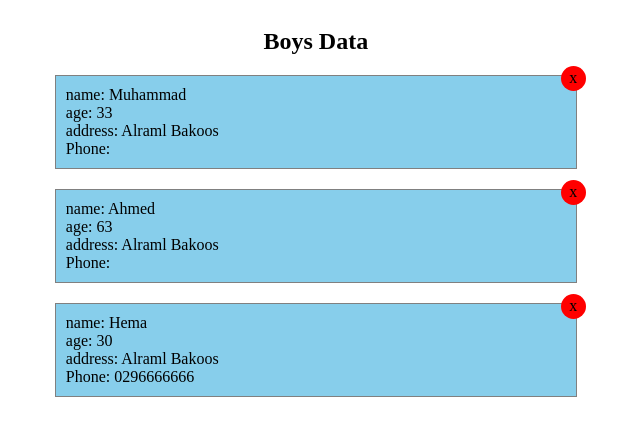
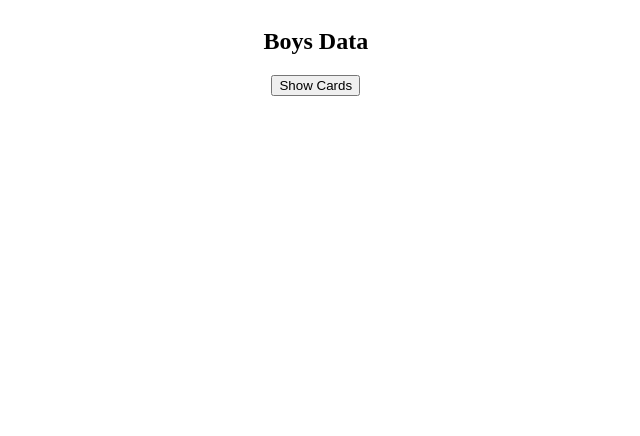
Before and after one commit to Muhammed-Saleh/ReactJS-Part-01-Learn-React-Hooks-by-Project-, a React (Create React App) app: page / in a window 1280 px wide. Shown: the top 436 px of the page, without its empty margins (261-901 px from the left). Built offline with nearby package versions, Linux system fonts and the light colour scheme.

Commit message:
Toggle State and too many render explanation

```diff
--- a/src/components/App/App.module.css
+++ b/src/components/App/App.css
@@ -5,3 +5,11 @@
     justify-content: center;
     width: 90%;
 }
+
+.show {
+    display: block;
+}
+
+.hide {
+    display: none;
+}
--- a/src/components/App/App.js
+++ b/src/components/App/App.js
@@ -1,8 +1,9 @@
 import React, { useState } from 'react'
 import Card from '../Card/Card';
-import styles from './App.module.css';
+import './App.css';
 
 const App = () => {
+    const [cardToggle, setCardToggle] = useState(false);
     const [state, setState] = useState(
         [
             {
@@ -32,19 +33,27 @@ const App = () => {
             return prevState.filter((el, idx) => idx !== clickedIdx);
         })
 
-        console.log("inside", state);
-
         // const deleteOperation = state.filter((el, idx) => idx !== clickedIdx )
         // setState(deleteOperation);
         // console.log(state);
     };
-        console.log("outSide", state);
 
+    // const toggleHundler = () => {
+    //     setCardToggle(!cardToggle)
+    //     console.log('clicked');
+    // }
 
     return (
-        <div className={styles.mainContainer}>
+        <div className="mainContainer">
             <h2>Boys Data</h2>
-            <Card namesList={state}  type="men" deleteFunc = {deleteHandler} />
+            <button
+            style = {{marginBottom: "20px"}}
+            onClick={() => setCardToggle(!cardToggle)}>
+                {cardToggle ? "Hide Cards" : "Show Cards"}
+            </button>
+            <div className={cardToggle ? "show" : "hide"}>
+                <Card namesList={state}  type="men" deleteFunc = {deleteHandler} />
+            </div>
         </div>
     );
 };
```
